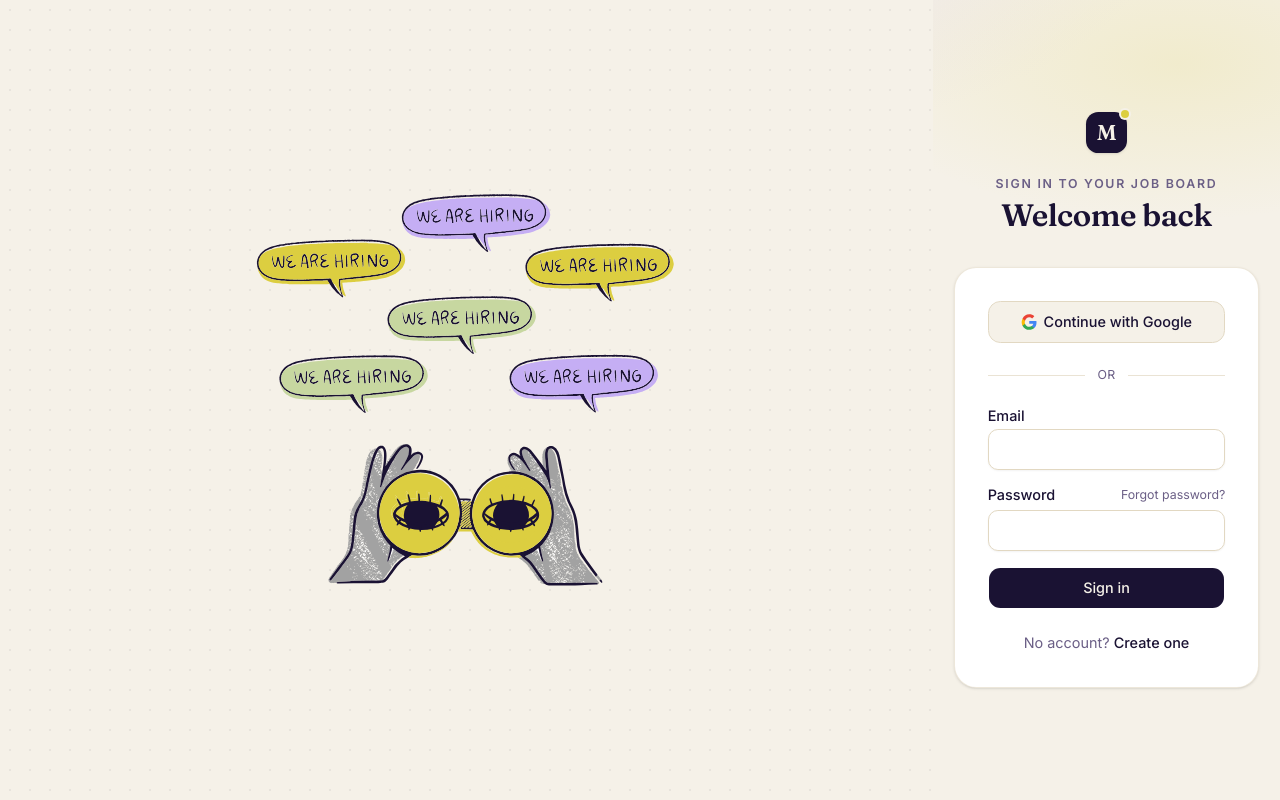
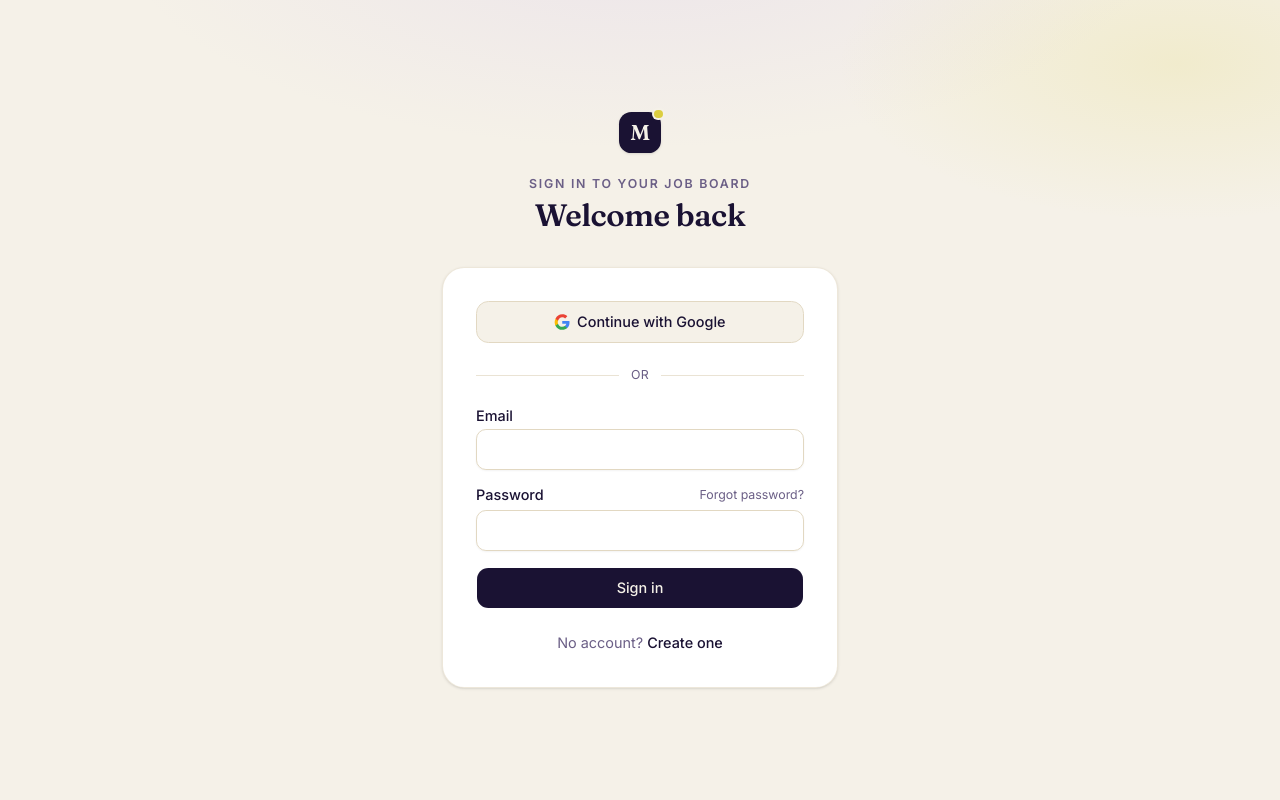
Before and after one commit to mahdifazel/matchwerk, a Next.js app: page /login in a window 1280 px wide. Built offline with nearby package versions, Linux system fonts and the light colour scheme.

Commit message:
Revert "feat(login): split-screen brand illustration on auth page"
This reverts commit d51c17941304315b19b5238fcf3a38a4badac6d8.

```diff
--- a/src/app/login/page.tsx
+++ b/src/app/login/page.tsx
@@ -104,11 +104,7 @@
 
 export default function LoginPage() {
   return (
-    <AuthShell
-      title="Welcome back"
-      subtitle="Sign in to your job board"
-      illustrationSrc="/auth-illustration.svg"
-    >
+    <AuthShell title="Welcome back" subtitle="Sign in to your job board">
       <Suspense fallback={null}>
         <LoginForm />
       </Suspense>
--- a/src/components/auth/auth-shell.tsx
+++ b/src/components/auth/auth-shell.tsx
@@ -1,81 +1,15 @@
-import { cn } from "@/lib/utils";
-
-/**
- * Centered card layout shared by the login and register pages.
- *
- * When `illustrationSrc` is provided, the shell switches to a two-column
- * split-layout on `md+` viewports: brand illustration on the left, form on
- * the right. Below `md` the illustration hides and the form takes the
- * single-column centered layout (so the form stays in the thumb-zone on
- * phones and we don't ship a heavy SVG to a screen that can't show it).
- *
- * The illustration column intentionally pins its own `#F5F1E8` Paper
- * background regardless of theme — the artwork carries dark Ink (#1A1233)
- * line work that would disappear on a dark plum surface. Magazines don't
- * invert their illustrations for night reading; neither should we.
- */
+/** Centered card layout shared by the login and register pages. */
 export function AuthShell({
   title,
   subtitle,
-  illustrationSrc,
   children,
 }: {
   title: string;
   subtitle: string;
-  /** Optional brand illustration. Path relative to /public. */
-  illustrationSrc?: string;
   children: React.ReactNode;
 }) {
-  const split = Boolean(illustrationSrc);
   return (
-    <main
-      className={cn(
-        "flex min-h-screen",
-        split ? "md:items-stretch" : "items-center justify-center px-5 py-12",
-      )}
-    >
-      {split && illustrationSrc && (
-        <aside
-          aria-hidden="true"
-          className="relative hidden flex-1 items-center justify-center overflow-hidden md:flex"
-          // Paper background pinned regardless of theme so the illustration's
-          // Ink linework stays readable in both light and dark modes.
-          style={{ backgroundColor: "#F5F1E8" }}
-        >
-          {/* Faint dot-grid texture borrowed from the editorial palette —
-              keeps the cream surface from reading as a flat color block when
-              the illustration doesn't fully cover it on ultrawide displays. */}
-          <div
-            aria-hidden
-            className="pointer-events-none absolute inset-0 opacity-[0.06]"
-            style={{
-              backgroundImage:
-                "radial-gradient(#1A1233 1px, transparent 1px)",
-              backgroundSize: "20px 20px",
-            }}
-          />
-          <div className="relative flex w-full max-w-xl items-center justify-center p-10 lg:p-16">
-            {/* eslint-disable-next-line @next/next/no-img-element */}
-            <img
-              src={illustrationSrc}
-              alt=""
-              width={594}
-              height={564}
-              loading="eager"
-              decoding="async"
-              draggable={false}
-              className="h-auto w-full select-none"
-            />
-          </div>
-        </aside>
-      )}
-
-      <section
-        className={cn(
-          "flex flex-1 items-center justify-center px-5 py-12",
-          split && "md:max-w-xl md:flex-initial lg:max-w-2xl",
-        )}
-      >
+    <main className="flex min-h-screen items-center justify-center px-5 py-12">
       <div className="w-full max-w-sm">
         <div className="mb-8 flex flex-col items-center text-center">
           <Logomark />
@@ -86,7 +20,6 @@
           {children}
         </div>
       </div>
-      </section>
     </main>
   );
 }
```
Also changed, not shown: public/auth-illustration.svg (deleted). Lines whose indentation alone changed are shown as unchanged.
